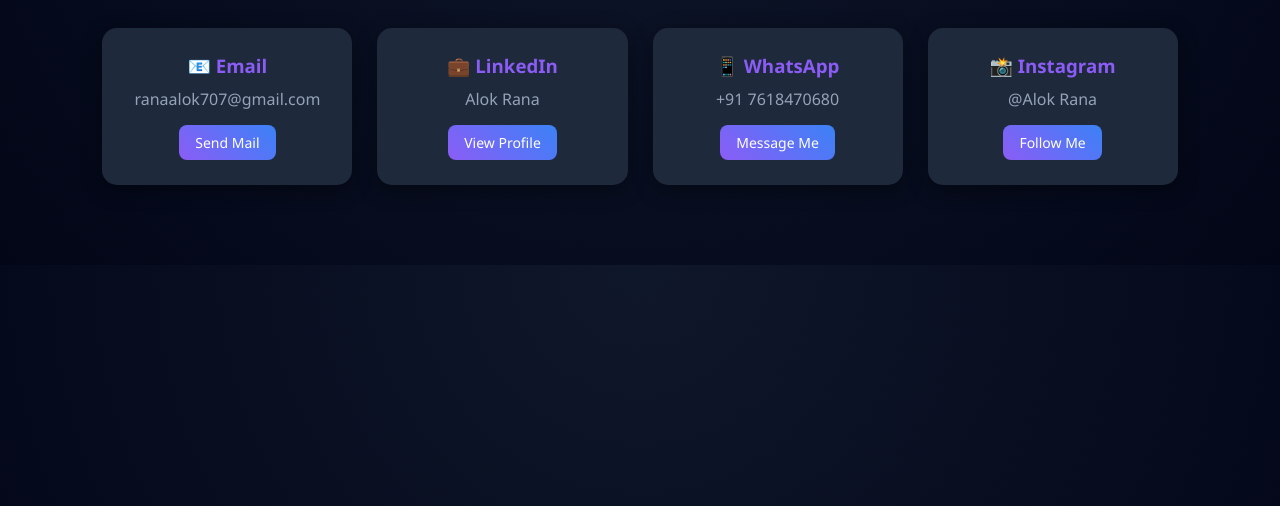
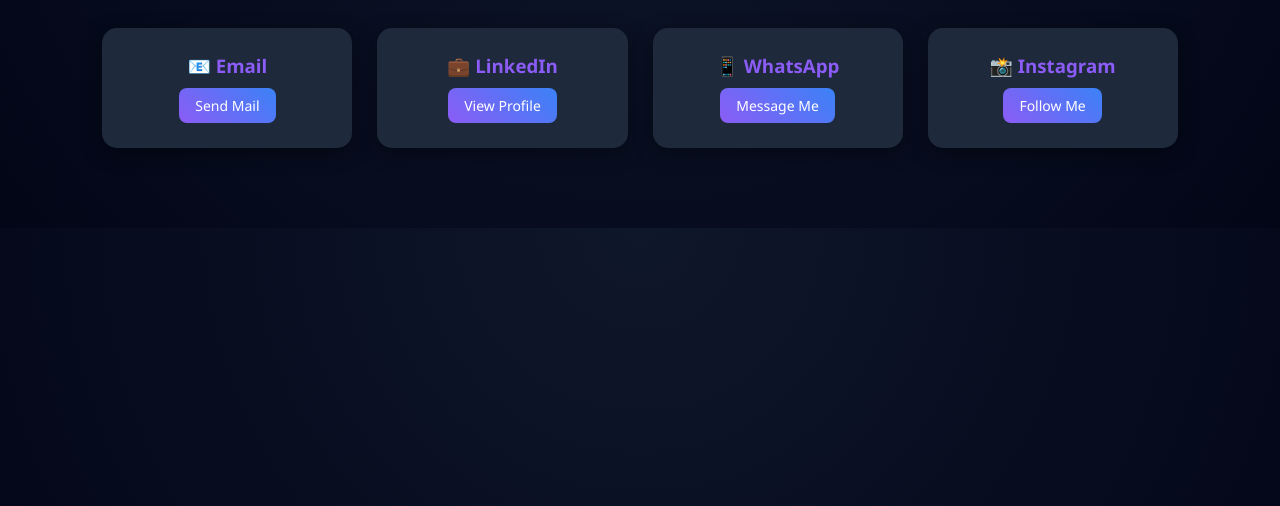
Before and after one commit to alok-rana10/portfolio, a plain HTML site: page contact.html in a window 1280 px wide. Shown: the part 236-742 px from the top of the page. Drawn offline with Linux system fonts and the light colour scheme.

Commit message:
3rd commit

```diff
--- a/contact.html
+++ b/contact.html
@@ -31,28 +31,25 @@
     <!-- EMAIL -->
     <div class="contact-card">
       <h3>📧 Email</h3>
-      <p>ranaalok707@gmail.com</p>
       <a href="mailto:ranaalok707@gmail.com">Send Mail</a>
     </div>
 
     <!-- LINKEDIN -->
     <div class="contact-card">
       <h3>💼 LinkedIn</h3>
-      <p>Alok Rana</p>
       <a href="https://linkedin.com/in/alok-rana-219942371" target="_blank">View Profile</a>
     </div>
 
     <!-- WHATSAPP -->
     <div class="contact-card">
       <h3>📱 WhatsApp</h3>
-      <p>+91 7618470680</p>
       <a href="https://wa.me/917618470680" target="_blank">Message Me</a>
     </div>
 
     <!-- INSTAGRAM -->
     <div class="contact-card">
       <h3>📸 Instagram</h3>
-      <p>@Alok Rana</p>
+
       <a href="https://instagram.com/al.ok_17" target="_blank">Follow Me</a>
     </div>
 
```
